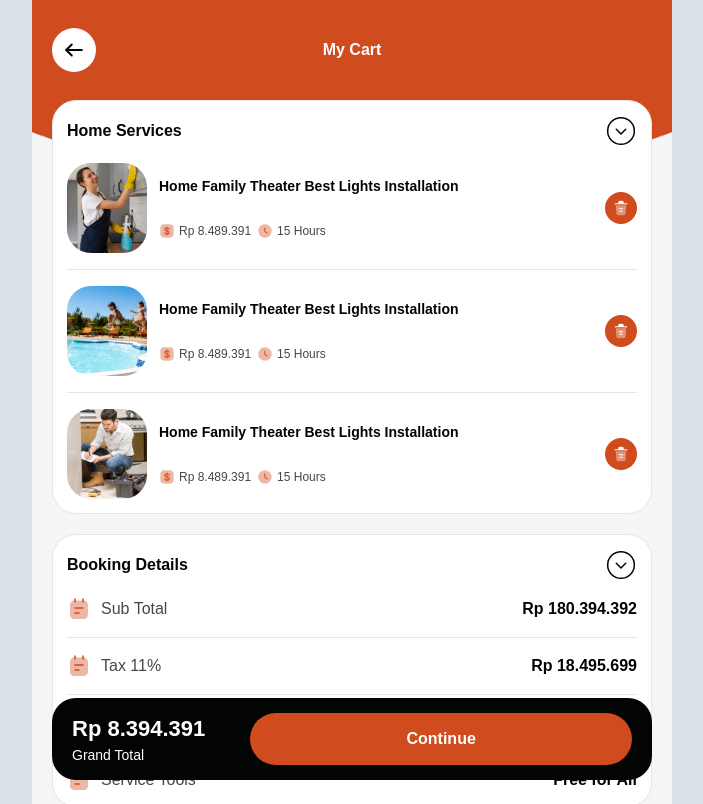
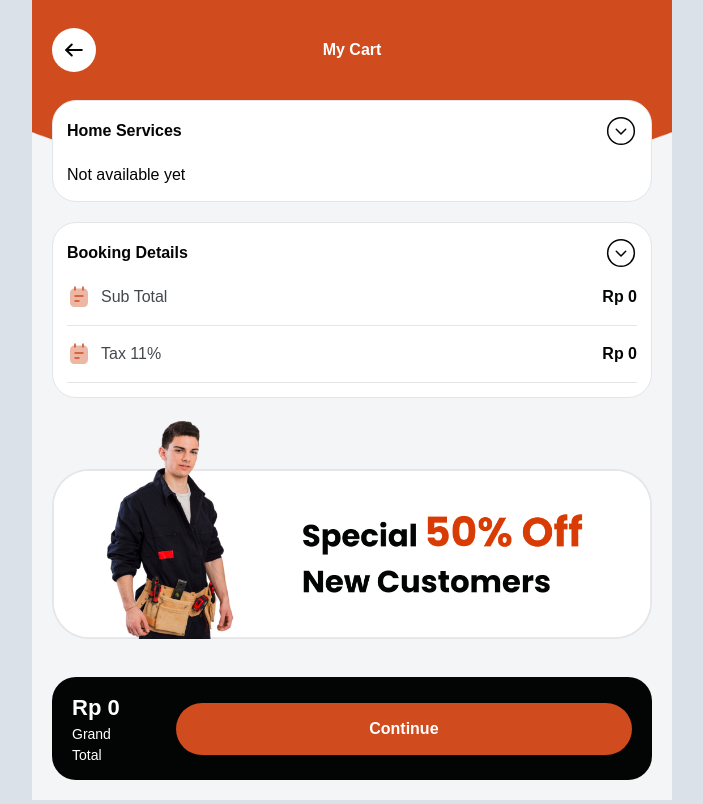
Before and after one commit to dimasdaffa/rumahrapihfe, a React (Vite) app: page /cart in a window 1280 px wide. Shown: the top 804 px of the page, without its empty margins (288-991 px from the left). Built offline with nearby package versions, Linux system fonts and the light colour scheme.

Commit message:
feat: enhance MyCartPage with scroll tracking, item removal functionality, and dynamic subtotal calculation

```diff
--- a/src/pages/MyCartPage.tsx
+++ b/src/pages/MyCartPage.tsx
@@ -8,6 +8,20 @@ export default function MyCartPage() {
   const [cart, setCart] = useState<CartItem[]>([]);
   const [loading, setLoading] = useState(true);
   const [error, setError] = useState<string | null>(null);
+
+  const [isScrolled, setIsScrolled] = useState(false); // Track if the user has scrolled
+  // useEffect untuk handle scroll event
+useEffect(() => {
+    const handleScroll = () => {
+      setIsScrolled(window.scrollY > 0);
+    };
+
+    window.addEventListener("scroll", handleScroll);
+
+    return () => {
+      window.removeEventListener("scroll", handleScroll);
+    };
+  }, []);
 
   useEffect(() => {
     // Load cart from localStorage on component mount
@@ -55,6 +69,23 @@ export default function MyCartPage() {
     }
   }, []);
 
+  // Remove item from cart
+  const handleRemoveItem = (slug: string) => {
+    const updatedCart = cart.filter((item) => item.slug !== slug);
+    setCart(updatedCart);
+    localStorage.setItem("cart", JSON.stringify(updatedCart));
+    setServiceDetails((prevDetails) =>
+      prevDetails.filter((service) => service.slug !== slug)
+    );
+  };
+
+  const subtotal = serviceDetails.reduce(
+    (acc, service) => acc + service.price,
+    0
+  );
+  const tax = subtotal * 0.11;
+  const total = subtotal + tax;
+
   const BASE_URL = import.meta.env.VITE_REACT_API_STORAGE_URL;
 
   if (loading) {
@@ -64,6 +95,16 @@ export default function MyCartPage() {
   if (error) {
     return <p>Error loading data: {error}</p>;
   }
+
+  // Format currency to IDR
+  const formatCurrency = (value: number): string => {
+    return new Intl.NumberFormat("id-ID", {
+      style: "currency",
+      currency: "IDR",
+      maximumFractionDigits: 0,
+    }).format(value);
+  };
+
   return (
     <main className="relative mx-auto min-h-screen w-full max-w-[640px] bg-[#F4F5F7] pb-[158px]">
       <div id="Background" className="absolute left-0 right-0 top-0">
@@ -75,12 +116,18 @@ export default function MyCartPage() {
       </div>
       <section
   id="NavTop"
-        className="fixed left-0 right-0 top-[16px] z-30 transition-all duration-300"
+  className={`fixed left-0 right-0 z-30 transition-all duration-300
+    ${isScrolled ? "top-[30px]" : "top-[16px]"}`}
 >
   <div className="relative mx-auto max-w-[640px] px-5">
     <div
       id="ContainerNav"
-            className="relative flex h-[68px] items-center justify-center transition-all duration-300"
+      className={`relative flex h-[68px] items-center justify-center transition-all duration-300
+        ${
+          isScrolled
+            ? "bg-white rounded-[22px] px-[16px] shadow-[0px_12px_20px_0px_#0305041C]"
+            : ""
+        }`}
     >
       <Link
         to={"/"}
@@ -89,7 +136,8 @@ export default function MyCartPage() {
       >
         <div
           id="Back"
-                className="flex h-[44px] w-[44px] shrink-0 items-center justify-center rounded-full bg-white"
+          className={`flex h-[44px] w-[44px] shrink-0 items-center justify-center rounded-full bg-white
+            ${isScrolled ? "border border-rumahrapih-graylight" : ""}`}
         >
           <img
             src="/assets/images/icons/back.svg"
@@ -100,7 +148,8 @@ export default function MyCartPage() {
       </Link>
       <h1
         id="Title"
-              className="font-semibold text-white transition-all duration-300"
+        className={`font-semibold transition-all duration-300
+          ${isScrolled ? "" : "text-white"}`}
       >
         My Cart
       </h1>
@@ -123,18 +172,21 @@ export default function MyCartPage() {
             </button>
           </div>
           <div className="flex flex-col gap-4" id="HomeServicesJ">
+            {serviceDetails.length > 0
+              ? serviceDetails.map((service, index) => (
+                  <div key={service.id} className="flex flex-col gap-4">
                     <div className="card flex items-center justify-between">
                       <div className="flex items-center gap-3">
                         <div className="flex h-[90px] w-[80px] shrink-0 items-center justify-center overflow-hidden rounded-3xl">
                           <img
-                    src="/assets/images/thumbnails/clean-mini-cart.png"
+                            src={`${BASE_URL}/${service.thumbnail}`}
                             alt="image"
                             className="h-full w-full object-cover"
                           />
                         </div>
                         <div className="flex flex-col gap-1">
                           <h3 className="line-clamp-2 h-[42px] text-sm font-semibold leading-[21px]">
-                    Home Family Theater Best Lights Installation
+                            {service.name}
                           </h3>
                           <div className="flex items-center gap-[6px]">
                             <div className="flex items-center gap-1">
@@ -144,7 +196,7 @@ export default function MyCartPage() {
                                 className="h-4 w-4 shrink-0"
                               />
                               <p className="text-xs leading-[18px] text-rumahrapih-gray">
-                        Rp 8.489.391
+                                Rp {formatCurrency(service.price)}
                               </p>
                             </div>
                             <div className="flex items-center gap-1">
@@ -154,13 +206,17 @@ export default function MyCartPage() {
                                 className="h-4 w-4 shrink-0"
                               />
                               <p className="text-xs leading-[18px] text-rumahrapih-gray">
-                        15 Hours
+                                {service.duration} Hours
                               </p>
                             </div>
                           </div>
                         </div>
                       </div>
-              <button type="button" className="shrink-0">
+                      <button
+                        onClick={() => handleRemoveItem(service.slug)}
+                        type="button"
+                        className="shrink-0"
+                      >
                         <img
                           src="/assets/images/icons/garbage.svg"
                           alt="icon"
@@ -168,98 +224,12 @@ export default function MyCartPage() {
                         />
                       </button>
                     </div>
+                    {index < serviceDetails.length - 1 && (
                       <hr className="border-rumahrapih-graylight" />
-            <div className="card flex items-center justify-between">
-              <div className="flex items-center gap-3">
-                <div className="flex h-[90px] w-[80px] shrink-0 items-center justify-center overflow-hidden rounded-3xl">
-                  <img
-                    src="/assets/images/thumbnails/swim-mini-cart.png"
-                    alt="image"
-                    className="h-full w-full object-cover"
-                  />
+                    )}
                   </div>
-                <div className="flex flex-col gap-1">
-                  <h3 className="line-clamp-2 h-[42px] text-sm font-semibold leading-[21px]">
-                    Home Family Theater Best Lights Installation
-                  </h3>
-                  <div className="flex items-center gap-[6px]">
-                    <div className="flex items-center gap-1">
-                      <img
-                        src="/assets/images/icons/coint.svg"
-                        alt="icon"
-                        className="h-4 w-4 shrink-0"
-                      />
-                      <p className="text-xs leading-[18px] text-rumahrapih-gray">
-                        Rp 8.489.391
-                      </p>
-                    </div>
-                    <div className="flex items-center gap-1">
-                      <img
-                        src="/assets/images/icons/clock-cart.svg"
-                        alt="icon"
-                        className="h-4 w-4 shrink-0"
-                      />
-                      <p className="text-xs leading-[18px] text-rumahrapih-gray">
-                        15 Hours
-                      </p>
-                    </div>
-                  </div>
-                </div>
-              </div>
-              <button type="button" className="shrink-0">
-                <img
-                  src="/assets/images/icons/garbage.svg"
-                  alt="icon"
-                  className="size-[32px] shrink-0"
-                />
-              </button>
-            </div>
-            <hr className="border-rumahrapih-graylight" />
-            <div className="card flex items-center justify-between">
-              <div className="flex items-center gap-3">
-                <div className="flex h-[90px] w-[80px] shrink-0 items-center justify-center overflow-hidden rounded-3xl">
-                  <img
-                    src="/assets/images/thumbnails/write-mini-cart.png"
-                    alt="image"
-                    className="h-full w-full object-cover"
-                  />
-                </div>
-                <div className="flex flex-col gap-1">
-                  <h3 className="line-clamp-2 h-[42px] text-sm font-semibold leading-[21px]">
-                    Home Family Theater Best Lights Installation
-                  </h3>
-                  <div className="flex items-center gap-[6px]">
-                    <div className="flex items-center gap-1">
-                      <img
-                        src="/assets/images/icons/coint.svg"
-                        alt="icon"
-                        className="h-4 w-4 shrink-0"
-                      />
-                      <p className="text-xs leading-[18px] text-rumahrapih-gray">
-                        Rp 8.489.391
-                      </p>
-                    </div>
-                    <div className="flex items-center gap-1">
-                      <img
-                        src="/assets/images/icons/clock-cart.svg"
-                        alt="icon"
-                        className="h-4 w-4 shrink-0"
-                      />
-                      <p className="text-xs leading-[18px] text-rumahrapih-gray">
-                        15 Hours
-                      </p>
-                    </div>
-                  </div>
-                </div>
-              </div>
-              <button type="button" className="shrink-0">
-                <img
-                  src="/assets/images/icons/garbage.svg"
-                  alt="icon"
-                  className="size-[32px] shrink-0"
-                />
-              </button>
-            </div>
+                ))
+              : " Not available yet"}
           </div>
         </section>
         <section
@@ -286,7 +256,9 @@ export default function MyCartPage() {
                 />
                 <p className="text-rumahrapih-gray">Sub Total</p>
               </div>
-              <strong className="font-semibold">Rp 180.394.392</strong>
+              <strong className="font-semibold">
+                {formatCurrency(subtotal)}
+              </strong>
             </div>
             <hr className="border-rumahrapih-graylight" />
             <div className="flex justify-between">
@@ -298,10 +270,10 @@ export default function MyCartPage() {
                 />
                 <p className="text-rumahrapih-gray">Tax 11%</p>
               </div>
-              <strong className="font-semibold">Rp 18.495.699</strong>
+              <strong className="font-semibold">{formatCurrency(tax)}</strong>
             </div>
             <hr className="border-rumahrapih-graylight" />
-            <div className="flex justify-between">
+            {/* <div className="flex justify-between">
               <div className="flex items-center gap-[10px]">
                 <img
                   src="/assets/images/icons/note-payment.svg"
@@ -323,7 +295,7 @@ export default function MyCartPage() {
                 <p className="text-rumahrapih-gray">Service Tools</p>
               </div>
               <strong className="font-semibold">Free for All</strong>
-            </div>
+            </div> */}
           </div>
         </section>
         <section id="Adverticement">
@@ -340,7 +312,7 @@ export default function MyCartPage() {
           <div className="flex items-center gap-[45px] rounded-[24px] bg-rumahrapih-black px-[20px] py-[14px]">
             <div>
               <strong className="whitespace-nowrap text-[22px] font-extrabold leading-[33px] text-white">
-                Rp 8.394.391
+                {formatCurrency(total)}
               </strong>
               <p className="text-sm leading-[21px] text-white">Grand Total</p>
             </div>
```
Lines whose indentation alone changed are shown as unchanged.
